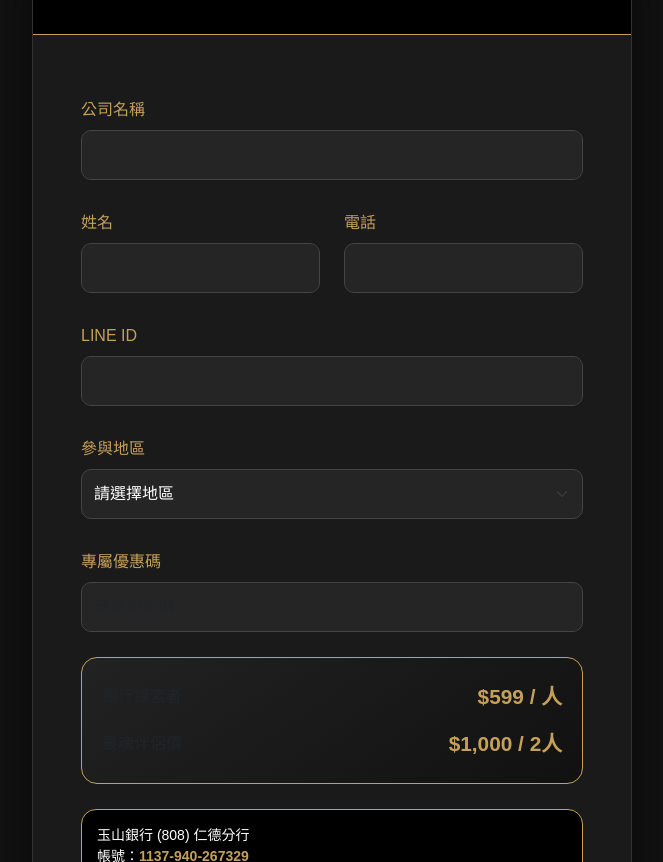
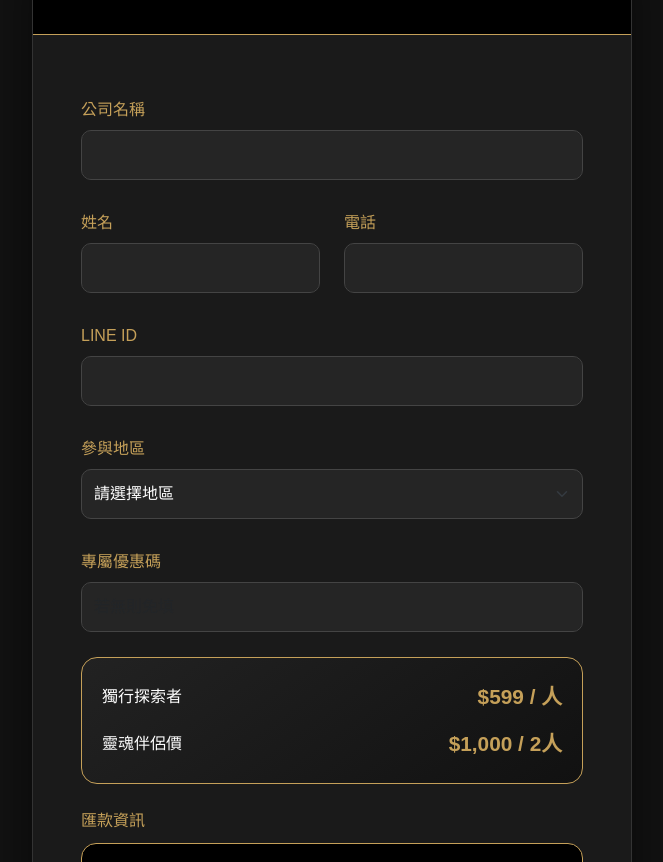
Before and after one commit to avian7189-byte/luxus-paint-ai, a plain HTML site: page index.html in a window 1280 px wide. Shown: the part 90-952 px from the top of the page, without its empty margins (308-971 px from the left). Drawn offline with nearby package versions, Linux system fonts and the light colour scheme.

Commit message:
Add files via upload

```diff
--- a/index.html
+++ b/index.html
@@ -14,49 +14,105 @@
     .form-label { font-weight: 500; color: var(--gold); margin-top: 15px; }
     .form-control, .form-select { background-color: #252525 !important; border: 1px solid #444; color: #FFFFFF !important; padding: 12px; border-radius: 10px; }
     .pricing-container { background: linear-gradient(145deg, #222 0%, #111 100%); border: 1.5px solid var(--gold); border-radius: 16px; padding: 15px 20px; margin: 25px 0; }
-    .price-row { display: flex; justify-content: space-between; align-items: center; padding: 8px 0; }
+    .price-row { display: flex; justify-content: space-between; align-items: center; padding: 8px 0; color: #FFFFFF; } /* 修正：確保文字為純白 */
     .price-tag { color: var(--gold); font-weight: 900; font-size: 1.3rem; }
     @media (max-width: 576px) { .price-row { flex-direction: column; align-items: flex-start; } .price-tag { align-self: flex-end; margin-top: 5px; } }
-    .bank-box { background-color: #000; border: 1px solid var(--gold); border-radius: 15px; padding: 15px; margin: 20px 0; }
-    .btn-submit { background: linear-gradient(45deg, #8e6d31 0%, #c5a059 100%); color: #000; border: none; padding: 18px; font-size: 1.2rem; font-weight: 800; width: 100%; border-radius: 12px; margin-top: 10px; }
+    .bank-box { background-color: #000; border: 1px solid var(--gold); border-radius: 15px; padding: 15px; margin: 10px 0 20px 0; }
+    .btn-submit { background: linear-gradient(45deg, #8e6d31 0%, #c5a059 100%); color: #000; border: none; padding: 18px; font-size: 1.2rem; font-weight: 800; width: 100%; border-radius: 12px; margin-top: 10px; cursor: pointer; }
     .btn-submit:disabled { background: #333 !important; color: #666 !important; cursor: not-allowed; }
     .loading-overlay { display: none; position: fixed; top: 0; left: 0; width: 100%; height: 100%; background: rgba(0,0,0,0.9); z-index: 9999; flex-direction: column; justify-content: center; align-items: center; }
   </style>
 </head>
 <body>
-<div id="loading" class="loading-overlay"><div class="spinner-border" style="color: var(--gold);"></div><p class="mt-3" style="color: var(--gold);">資料安全傳輸中...</p></div>
-<div class="container"><div class="card main-card"><div id="formSection">
-<div class="brand-header">Luxus paint</div><div class="card-body p-4 p-md-5"><form id="luxusForm">
-<div class="mb-3"><label class="form-label">公司名稱</label><input type="text" name="company" class="form-control" required></div>
-<div class="row"><div class="col-md-6 mb-3"><label class="form-label">姓名</label><input type="text" name="name" class="form-control" required></div><div class="col-md-6 mb-3"><label class="form-label">電話</label><input type="tel" name="phone" class="form-control" required></div></div>
-<div class="mb-3"><label class="form-label">LINE ID</label><input type="text" name="line" class="form-control" required></div>
-<div class="mb-3"><label class="form-label">參與地區</label><select name="location" class="form-select" required><option value="" disabled selected>請選擇地區</option><option value="高雄漢來飯店">高雄漢來飯店</option><option value="台中新天地">台中新天地</option><option value="台北格來天樣">台北格來天樣</option></select></div>
-<div class="mb-3"><label class="form-label">專屬優惠碼</label><input type="text" id="promoCode" name="promoCode" class="form-control" placeholder="若無則免填" oninput="toggleLogic()"></div>
-<div class="pricing-container"><div class="price-row"><span>獨行探索者</span><span class="price-tag">$599 / 人</span></div><div class="price-row"><span>靈魂伴侶價</span><span class="price-tag">$1,000 / 2人</span></div></div>
-<div id="bankArea" class="bank-box"><div class="text-white small">玉山銀行 (808) 仁德分行<br>帳號：<strong style="color:var(--gold)">1137-940-267329</strong></div></div>
-<div id="bankIdGroup" class="mb-3"><label class="form-label">匯款後五碼</label><input type="text" id="bankId" name="bankId" class="form-control" maxlength="5" placeholder="輸入五碼數字" oninput="toggleLogic()"></div>
-<div class="mb-4"><label class="form-label">報名人數</label><input type="number" name="count" class="form-control" min="1" value="1" required></div>
-<button type="submit" id="submitBtn" class="btn btn-submit" disabled>提交報名申請</button>
-</form></div></div><div id="successSection" class="p-5 text-center" style="display:none;"><i class="bi bi-patch-check-fill" style="font-size: 5rem; color: var(--gold);"></i><h2 class="text-white mt-3">報名資料已送出</h2><p class="text-white-50">感謝報名，請加入官方 LINE 完成對帳。</p><a href="https://line.me/ti/p/@457nzegq" class="btn btn-submit rounded-pill px-5 mt-4">加入官方 LINE</a></div></div></div>
+
+<div id="loading" class="loading-overlay">
+  <div class="spinner-border" style="color: var(--gold);"></div>
+  <p class="mt-3" style="color: var(--gold);">資料安全傳輸中...</p>
+</div>
+
+<div class="container">
+  <div class="card main-card">
+    <div id="formSection">
+      <div class="brand-header">Luxus paint</div>
+      <div class="card-body p-4 p-md-5">
+        <form id="luxusForm">
+          <div class="mb-3"><label class="form-label">公司名稱</label><input type="text" name="company" class="form-control" required></div>
+          <div class="row">
+            <div class="col-md-6 mb-3"><label class="form-label">姓名</label><input type="text" name="name" class="form-control" required></div>
+            <div class="col-md-6 mb-3"><label class="form-label">電話</label><input type="tel" name="phone" class="form-control" required></div>
+          </div>
+          <div class="mb-3"><label class="form-label">LINE ID</label><input type="text" name="line" class="form-control" required></div>
+          <div class="mb-3"><label class="form-label">參與地區</label>
+            <select name="location" class="form-select" required>
+              <option value="" disabled selected>請選擇地區</option>
+              <option value="高雄漢來飯店">高雄漢來飯店</option>
+              <option value="台中新天地餐廳">台中新天地餐廳</option>
+              <option value="台北格萊天漾大飯店">台北格萊天漾大飯店</option>
+            </select>
+          </div>
+          <div class="mb-3"><label class="form-label">專屬優惠碼</label><input type="text" id="promoCode" name="promoCode" class="form-control" placeholder="若無則免填" oninput="toggleLogic()"></div>
+
+          <div id="priceSection" class="pricing-container">
+            <div class="price-row"><span>獨行探索者</span><span class="price-tag">$599 / 人</span></div>
+            <div class="price-row"><span>靈魂伴侶價</span><span class="price-tag">$1,000 / 2人</span></div>
+          </div>
+
+          <div id="bankLabel" class="form-label">匯款資訊</div>
+          <div id="bankArea" class="bank-box">
+            <div class="text-white small">玉山銀行 (808) 仁德分行<br>帳號：<strong style="color:var(--gold)">1137-940-267329</strong></div>
+          </div>
+
+          <div id="bankIdGroup" class="mb-3">
+            <label class="form-label">匯款後五碼</label>
+            <input type="text" id="bankId" name="bankId" class="form-control" maxlength="5" placeholder="輸入五碼數字" oninput="toggleLogic()">
+          </div>
+
+          <div class="mb-4"><label class="form-label">報名人數</label><input type="number" name="count" class="form-control" min="1" value="1" required></div>
+          <button type="submit" id="submitBtn" class="btn btn-submit" disabled>提交報名申請</button>
+        </form>
+      </div>
+    </div>
+
+    <div id="successSection" class="p-5 text-center" style="display:none;">
+      <i class="bi bi-patch-check-fill" style="font-size: 5rem; color: var(--gold);"></i>
+      <h2 class="text-white mt-3">報名資料已送出</h2>
+      <p class="text-white-50">感謝您的報名，請點擊下方按鈕加入官方 LINE 完成對帳。</p>
+      <a href="https://line.me/ti/p/@457nzegq" class="btn btn-submit rounded-pill px-5 mt-4">加入官方 LINE</a>
+    </div>
+  </div>
+</div>
+
 <script>
-  // ⚠️ 替換為你的 GAS exec 網址
-  const scriptURL = 'https://script.google.com/macros/s/AKfycbzeK09Tq467qY7mj2uwVJu13IzvCivRR5CG3z62xkfYgoFevDfmn46dhraWRwBhT3or/exec';
+  // ⚠️ 確保這裡是您最新的 GAS exec 網址
+  const scriptURL = 'https://script.google.com/macros/s/AKfycbxT9Af2KUwHkluEcPkyoutAshPnUVGiB4NN90z5QvXa1KLPWkrCysGH1cBvnGw9BIW0/exec';
 
   function toggleLogic() {
     const promo = document.getElementById('promoCode').value.trim();
     const bankId = document.getElementById('bankId').value.trim();
     const isPromo = promo.length >= 6;
-    document.getElementById('bankArea').style.opacity = isPromo ? "0.3" : "1";
+
+    // 調整透明度：如果有優惠碼就變淡，沒有就變亮 (1為完全清晰)
+    const targetOpacity = isPromo ? "0.3" : "1";
+    document.getElementById('priceSection').style.opacity = targetOpacity;
+    document.getElementById('bankLabel').style.opacity = targetOpacity;
+    document.getElementById('bankArea').style.opacity = targetOpacity;
+    document.getElementById('bankIdGroup').style.opacity = targetOpacity;
+
+    // 按鈕啟用判斷
     document.getElementById('submitBtn').disabled = !(isPromo || bankId.length === 5);
   }
 
   document.getElementById('luxusForm').addEventListener('submit', function(e) {
     e.preventDefault();
     document.getElementById('loading').style.display = 'flex';
+
     const formData = new FormData(this);
     const data = Object.fromEntries(formData.entries());
 
-    fetch(scriptURL, { method: 'POST', body: JSON.stringify(data) })
+    fetch(scriptURL, {
+      method: 'POST',
+      body: JSON.stringify(data)
+    })
     .then(res => res.json())
     .then(res => {
       document.getElementById('loading').style.display = 'none';
@@ -64,11 +120,13 @@
         document.getElementById('formSection').style.display = 'none';
         document.getElementById('successSection').style.display = 'block';
         window.scrollTo(0,0);
-      } else { alert("提示：" + res.result); }
+      } else {
+        alert("提示：" + res.result);
+      }
     })
     .catch(error => {
       document.getElementById('loading').style.display = 'none';
-      alert("傳送異常，請檢查網路！");
+      alert("傳送失敗，請稍後再試！");
     });
   });
 </script>
```
